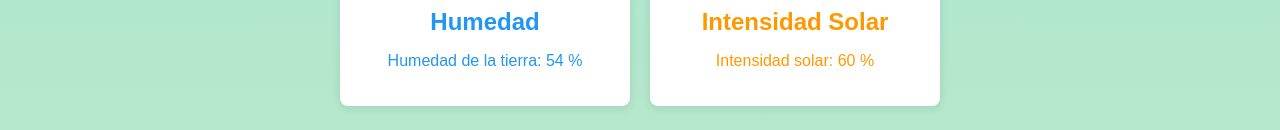
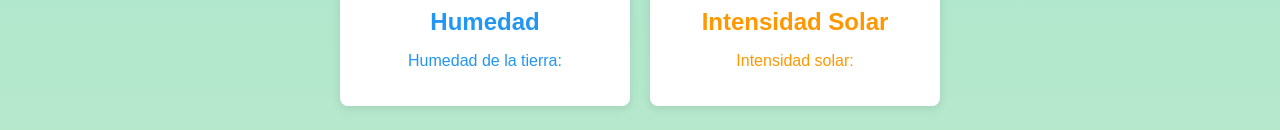
Before and after one commit to mariadelcos/GreenAlert, a plain HTML site: page index.html in a window 1280 px wide. Shown: the part 281-411 px from the top of the page. Drawn offline with Linux system fonts and the light colour scheme; no server answers.

Commit message:
index.html

```diff
--- a/index.html
+++ b/index.html
@@ -160,12 +160,12 @@
         <div class="card humidity">
             <div class="icon">💧</div> <!-- humedad -->
             <h2>Humedad</h2>
-            <p> Humedad de la tierra: 54 %<span id="humedad"></span></p>
+            <p> Humedad de la tierra: <span id=humedad></span></p>
         </div>
         <div class="card solar">
             <div class="icon">☀️</div> <!-- intensidad solar -->
             <h2>Intensidad Solar</h2>
-            <p>Intensidad solar: 60 %<span id="intensidad"> </span></p>
+            <p>Intensidad solar: <span id=intensidad> </span></p>
         </div>
     </div>
 
```
